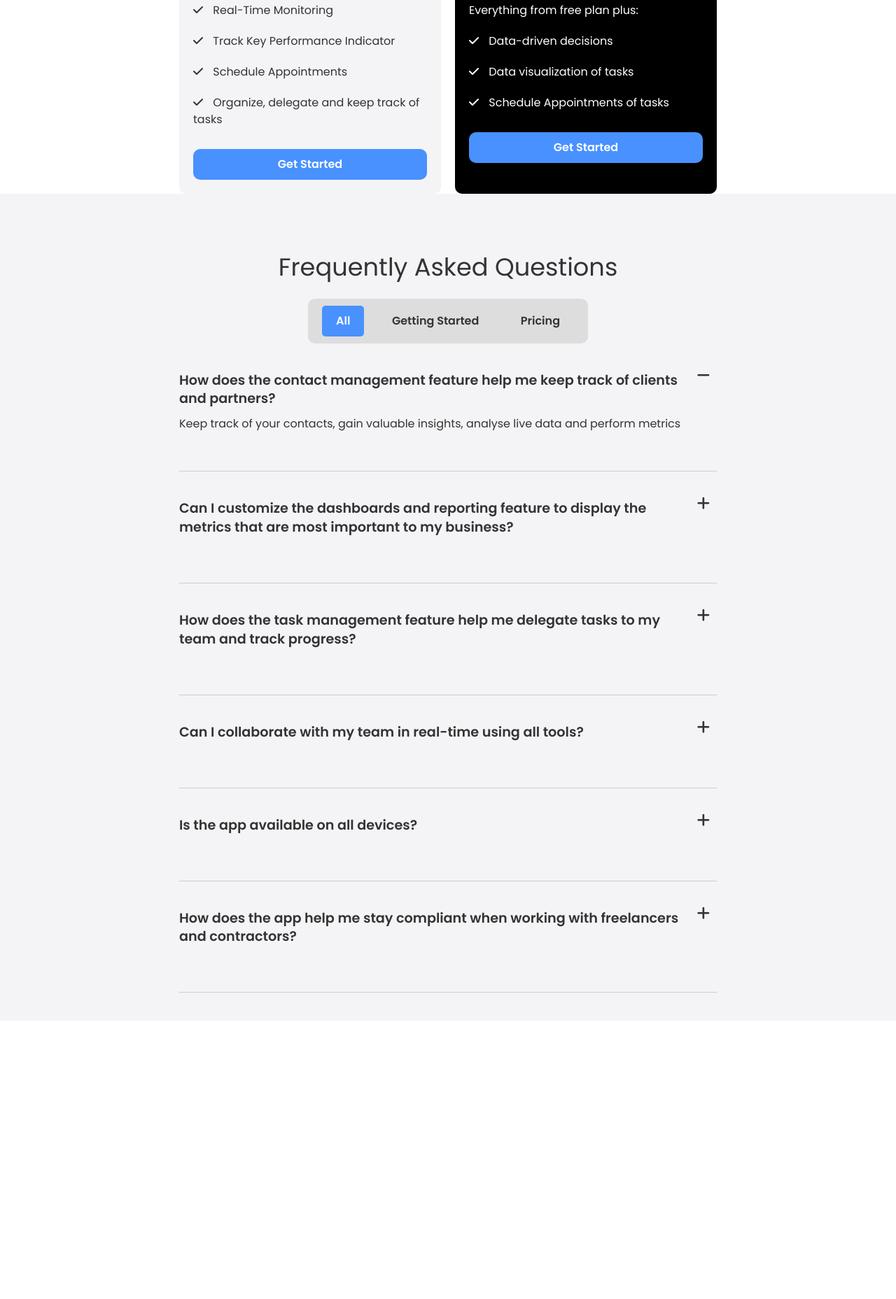
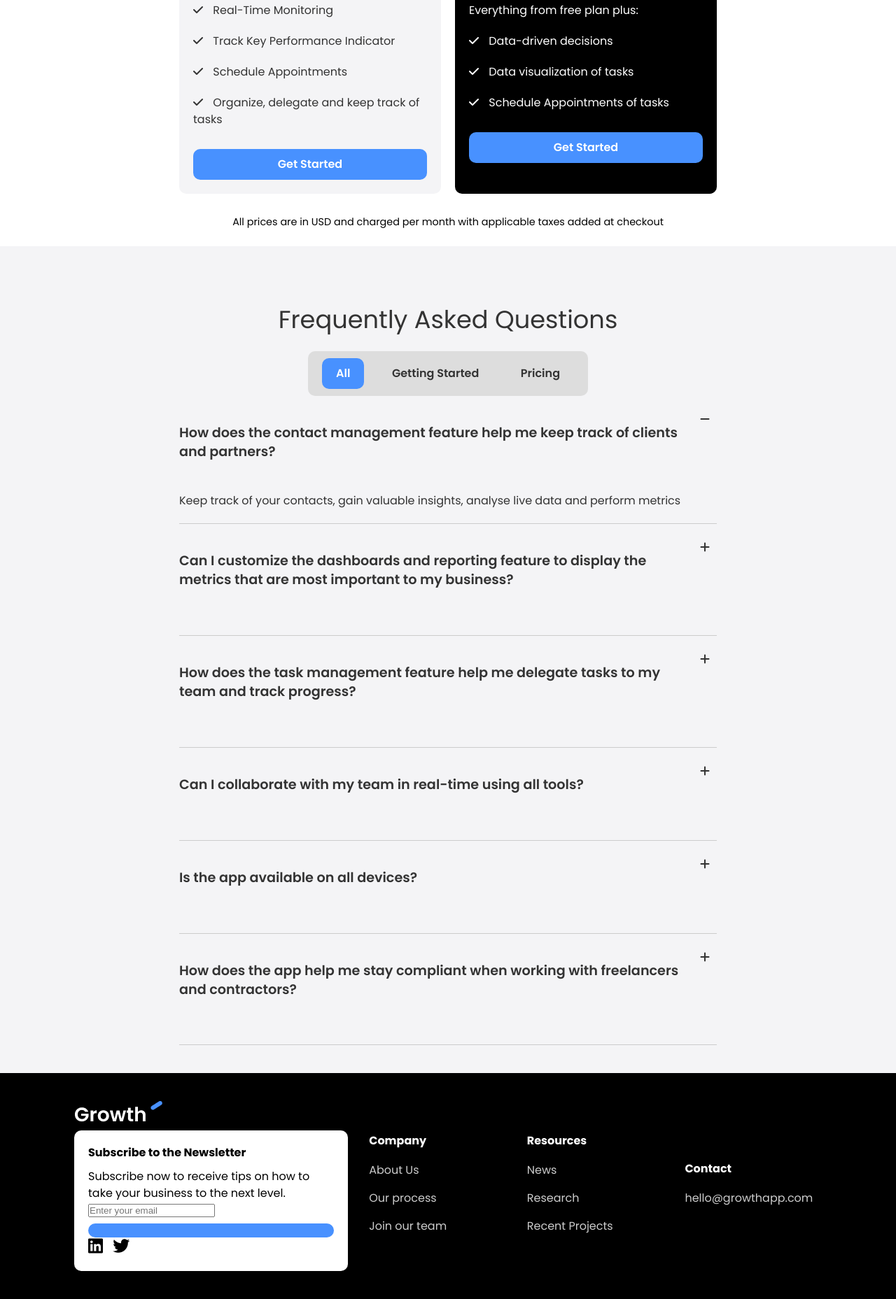
Before and after one commit to lcortez0516/Html-CSS, a plain HTML site: page iCodeThis Website Challenge/index.html in a window 1280 px wide. Shown: the part 2576-4433 px from the top of the page at 70% size. Before the commit the page ends 4035 px from the top, so only its background shows below. Drawn offline with Linux system fonts and the light colour scheme.

Commit message:
Added more codes

```diff
--- a/iCodeThis Website Challenge/index.html
+++ b/iCodeThis Website Challenge/index.html
@@ -181,8 +181,9 @@
           </div>
         </div>
       </div>
+      <p class="text-sm text-center pricing-text">All prices are in USD and charged per month with applicable taxes added at checkout</p>
     </section>
-
+<!-- FAQ -->
     <section class="faq bg-light">
       <div class="container-sm">
         <h3 class="text-xl text-center">Frequently Asked Questions</h3>
@@ -194,20 +195,21 @@
         <div class="faq-content">
 
           <div class="faq-group">
-            <div class="faq-group-header faq-active">
+            <div class="faq-group-header">
               <h4 class="text-md">
                 How does the contact management feature help me keep track of
                 clients and partners?
               </h4>
-              <i class="fa fa-minus"></i>
-              <div class="faq-group-body open">
-                <p>
-                  Keep track of your contacts, gain valuable insights, analyse
-                  live data and perform metrics
-                </p>
-              </div>
+              <i class="fas fa-minus"></i>
+            </div>
+            <div class="faq-group-body open">
+              <p>
+                Keep track of your contacts, gain valuable insights, analyse
+                live data and perform metrics
+              </p>
             </div>
           </div>
+
           <div class="faq-group">
             <div class="faq-group-header">
               <h4 class="text-md">
@@ -293,6 +295,50 @@
         </div>
       </div>
     </section>
+
+    <!-- Footer -->
+     <footer class="bg-black">
+      <div class="container">
+        <div class="footer-grid">
+          <div>
+            <a href="index.html"><img src="images/logo-white.png" alt="logo"></a>
+            <div class="card">
+              <h4>Subscribe to the Newsletter</h4>
+              <p>Subscribe now to receive tips on how to take your business to the next level.</p>
+              <form>
+                <input type="email" id="email" placeholder="Enter your email">
+                <button type="Submit" class="btn btn-primary btn-block"></button>
+              </form>
+              <i class="fab fa-linkedin"></i>
+              <i class="fab fa-twitter"></i>
+            </div>
+          </div>
+
+        <div>
+          <h4>Company</h4>
+        <ul>
+          <li><a href="#">About Us</a></li>
+          <li><a href="#">Our process</a></li>
+          <li><a href="#">Join our team</a></li>
+        </ul>
+      </div>
+      <div>
+        <h4>Resources</h4>
+        <ul>
+          <li><a href="#">News</a></li>
+          <li><a href="#">Research</a></li>
+          <li><a href="#">Recent Projects</a></li>
+        </ul>
+      </div>
+      <div>
+        <h4>Contact</h4>
+        <ul>
+          <li><a href="#">hello@growthapp.com</a></li>
+        </ul>
+      </div>
+    </div>
+      </div>
+     </footer>
     <script src="script.js"></script>
   </body>
 </html>
--- a/iCodeThis Website Challenge/script.js
+++ b/iCodeThis Website Challenge/script.js
@@ -0,0 +1,35 @@
+// Faq accordion
+document.addEventListener("DOMContentLoaded", () => {
+  const faqContainer = document.querySelector(".faq-content");
+
+  faqContainer.addEventListener("click", (e) => {
+    const faqGroupHeader = e.target.closest(".faq-group-header");
+
+    if (!faqGroupHeader) return;
+
+    const group = faqGroupHeader.parentElement;
+    const groupBody = group.querySelector(".faq-group-body");
+    const icon = faqGroupHeader.querySelector("i");
+
+    //Toggle Icon
+    icon.classList.toggle("fa-plus");
+    icon.classList.toggle("fa-minus");
+
+    //toggle answers
+    groupBody.classList.toggle("open");
+
+    //close all other questions besides this one
+    const otherGroups = faqContainer.querySelectorAll(".faq-group");
+
+    otherGroups.forEach((otherGroup) => {
+      if (otherGroup !== group) {
+        const otherGroupBody = otherGroup.querySelector(".faq-group-body");
+        const otherIcon = otherGroup.querySelector(".faq-group-header i");
+
+        otherGroupBody.classList.remove("open");
+        otherIcon.classList.remove("fa-minus");
+        otherIcon.classList.add("fa-plus");
+      }
+    });
+  });
+});
--- a/iCodeThis Website Challenge/style.css
+++ b/iCodeThis Website Challenge/style.css
@@ -137,10 +137,18 @@ main .container {
   margin-bottom: 20px;
 }
 
+.pricing-text {
+  padding: 20px 0;
+}
 /* FAQ */
 
 .faq {
   padding: 40px 0;
+}
+
+.faq .faq-group {
+  border-bottom: 1px solid #ccc;
+  padding-bottom: 20px;
 }
 
 .faq .faq-group {
@@ -161,10 +169,8 @@ main .container {
 
 .faq .faq-group .faq-group-header i {
   position: absolute;
+  top: 25px;
   right: 0;
-  top: 35px;
-  font-size: 1.3rem;
-  cursor: pointer;
 }
 
 .faq .faq-group .faq-group-body {
@@ -181,11 +187,17 @@ main .container {
   display: flex;
   justify-content: space-between;
   align-items: center;
+  padding: 10px 20px;
+  font-weight: 600;
+  border-radius: 10px;
+  cursor: pointer;
   background: #ddd;
+}
+
+.faq ul.faq-menu li {
   padding: 10px 20px;
   border-radius: 10px;
-  font-weight: 600;
-  cursor: menu;
+  text-align: center;
 }
 
 .faq ul.faq-menu li.active {
@@ -193,10 +205,45 @@ main .container {
   color: #fff;
 }
 
-.faq ul.faq-menu li {
-  padding: 10px 20px;
+footer {
+  padding: 40px 0;
+}
+
+footer h4 {
+  margin-bottom: 10px;
+}
+
+footer ul li {
+  line-height: 2.5;
+}
+
+footer a {
+  color: #ccc;
+}
+
+footer i {
+  font-size: 1.5rem;
+  margin-right: 10px;
+}
+
+.footer-grid {
+  display: grid;
+  grid-template-columns: 2fr 1fr 1fr 1fr;
+  gap: 30px;
+  justify-content: center;
+  align-items: center;
+}
+
+.footer .card {
+  margin: 20px 30px 30px 0;
+}
+
+.footer input[type="email"] {
+  width: 100%;
+  padding: 10px;
+  border: 1px solid #ccc;
   border-radius: 5px;
-  text-align: center;
+  margin: 20px 0;
 }
 
 /* Utility Classes */
```
